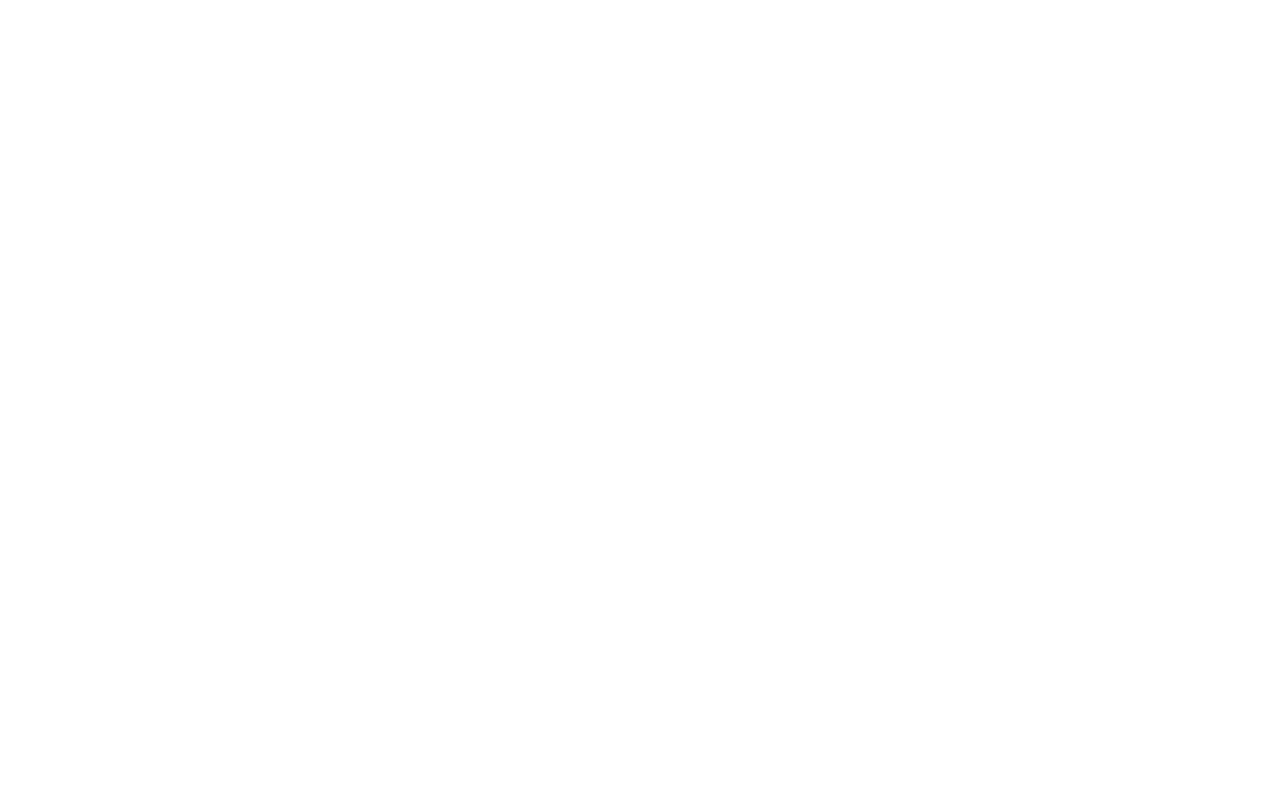
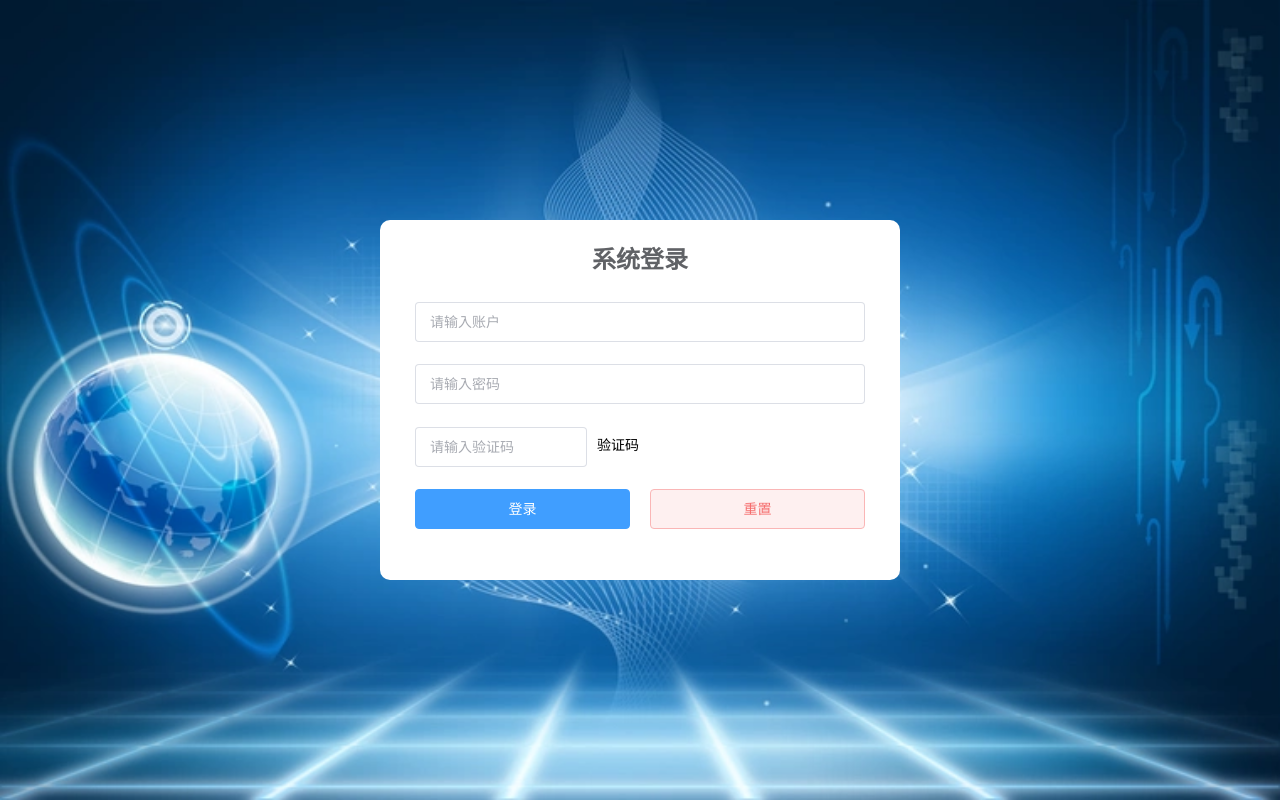
Before and after one commit to 1729328500/project-web, a Vue app: page /login in a window 1280 px wide. Before the commit this address had no page. Built offline with nearby package versions, Linux system fonts and the light colour scheme.

Commit message:
feat: 登录页面制作

```diff
--- a/src/router/index.ts
+++ b/src/router/index.ts
@@ -90,6 +90,11 @@
         }
       }
     ]
+  },
+  {
+    path: '/login',
+    name: 'login',
+    component: () => import('@/views/login/login.vue')
   }
 ]
 const router = createRouter({
--- /dev/null
+++ b/src/views/login/login.vue
@@ -0,0 +1,100 @@
+<template>
+  <div class="logincontainer">
+    <el-form
+      class="loginform"
+      :model="loginModel"
+      :rules="rules"
+      ref="form"
+      :inline="false"
+      size="large"
+    >
+      <el-form-item>
+        <div class="logintitle">系统登录</div>
+      </el-form-item>
+      <el-form-item prop="username">
+        <el-input
+          placeholder="请输入账户"
+          v-model="loginModel.username"
+        ></el-input>
+      </el-form-item>
+      <el-form-item prop="password">
+        <el-input
+          placeholder="请输入密码"
+          v-model="loginModel.password"
+        ></el-input>
+      </el-form-item>
+      <el-form-item prop="code">
+        <el-row :gutter="10">
+          <el-col :span="16" :offset="0">
+            <el-input
+              placeholder="请输入验证码"
+              v-model="loginModel.code"
+            ></el-input>
+          </el-col>
+          <el-col :span="8" :offset="0">验证码</el-col>
+        </el-row>
+      </el-form-item>
+      <el-row :gutter="20">
+        <el-col :span="12" :offset="0">
+          <el-button class="mybtn" type="primary">登录</el-button>
+        </el-col>
+        <el-col :span="12" :offset="0">
+          <el-button type="danger" plain class="mybtn">重置</el-button>
+        </el-col>
+      </el-row>
+    </el-form>
+  </div>
+</template>
+
+<script setup lang="ts">
+import { FormInstance } from 'element-plus'
+import { reactive, ref } from 'vue'
+
+// 表单 ref 属性
+const form = ref<FormInstance>()
+
+// 表单绑定对象
+const loginModel = reactive({
+  username: '',
+  password: '',
+  code: ''
+})
+
+// 表单验证规则
+const rules = reactive({})
+</script>
+
+<style scoped lang="scss">
+.logincontainer {
+  height: 100%;
+  background-color: #fff;
+  background-image: url('@/assets/login.jpg');
+  background-size: 100% 100%;
+  display: flex;
+  justify-content: center;
+  align-items: center;
+  .loginform {
+    height: 320px;
+    width: 450px;
+    padding: 20px 35px;
+    border-radius: 10px;
+    background-color: #fff;
+    .logintitle {
+      display: flex;
+      justify-content: center;
+      color: #606266;
+      width: 100%;
+      font-size: 24px;
+      font-weight: 600;
+    }
+    .images {
+      height: 40px;
+      width: 100%;
+      cursor: pointer;
+    }
+    .mybtn {
+      width: 100%;
+    }
+  }
+}
+</style>
```
Also changed, not shown: src/assets/login.jpg (added).
